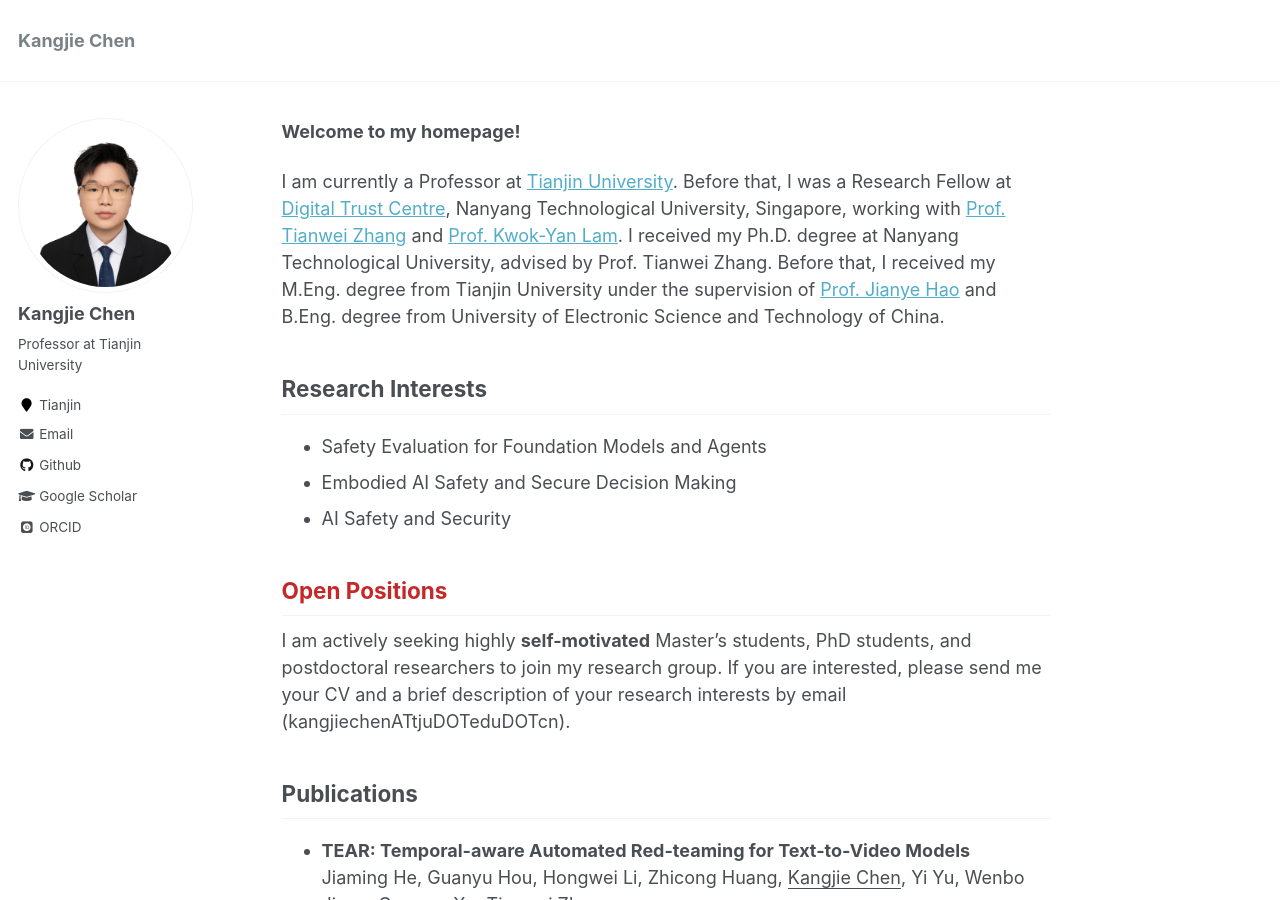
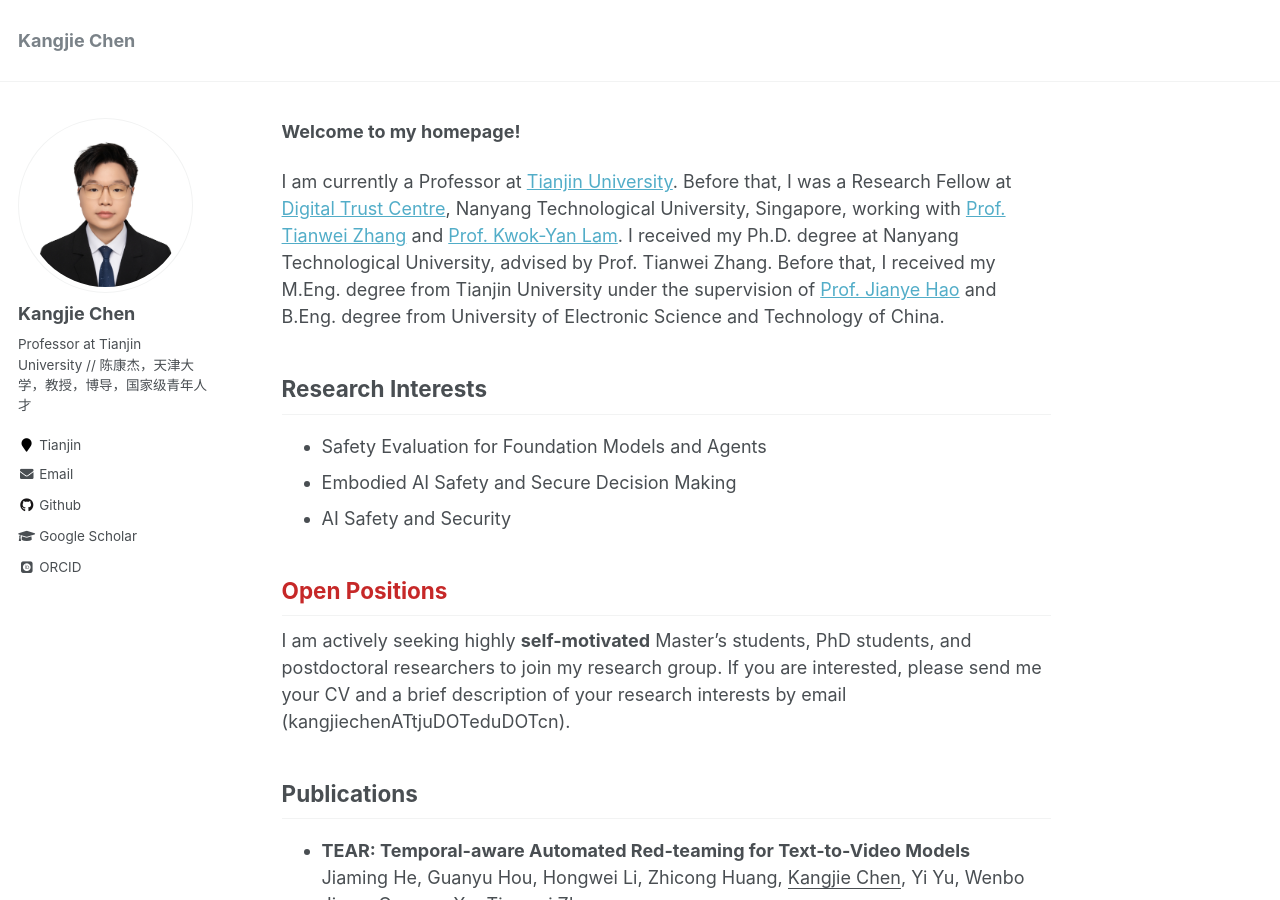
Before and after one commit to kangjie-chen/kangjie-chen.github.io, a Jekyll site: the page built from _pages/about.md, in a window 1280 px wide and 900 px high. Built offline with Jekyll 4.4.1, drawn with Linux system fonts in a browser that asks for light colours; some web fonts are replaced.

Commit message:
Update _config.yml

```diff
--- a/_config.yml
+++ b/_config.yml
@@ -82,7 +82,7 @@ analytics:
 author:
   name             : "Kangjie Chen"
   avatar           : "202506-square.jpg"
-  bio              : "Professor at Tianjin University"
+  bio              : "Professor at Tianjin University // 陈康杰，天津大学，教授，博导，国家级青年人才"
   location         : "Tianjin"
   employer         :
   pubmed           :
```
